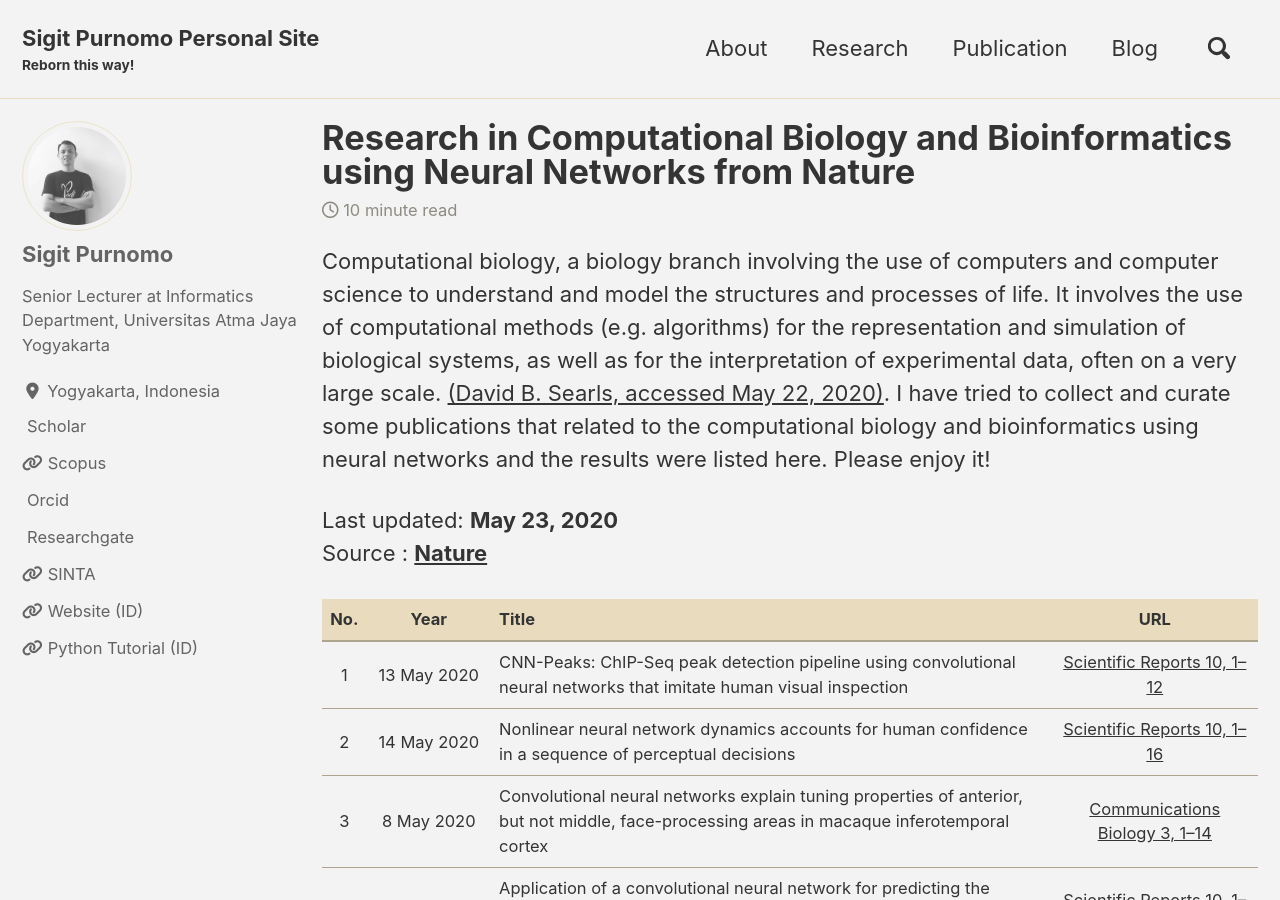
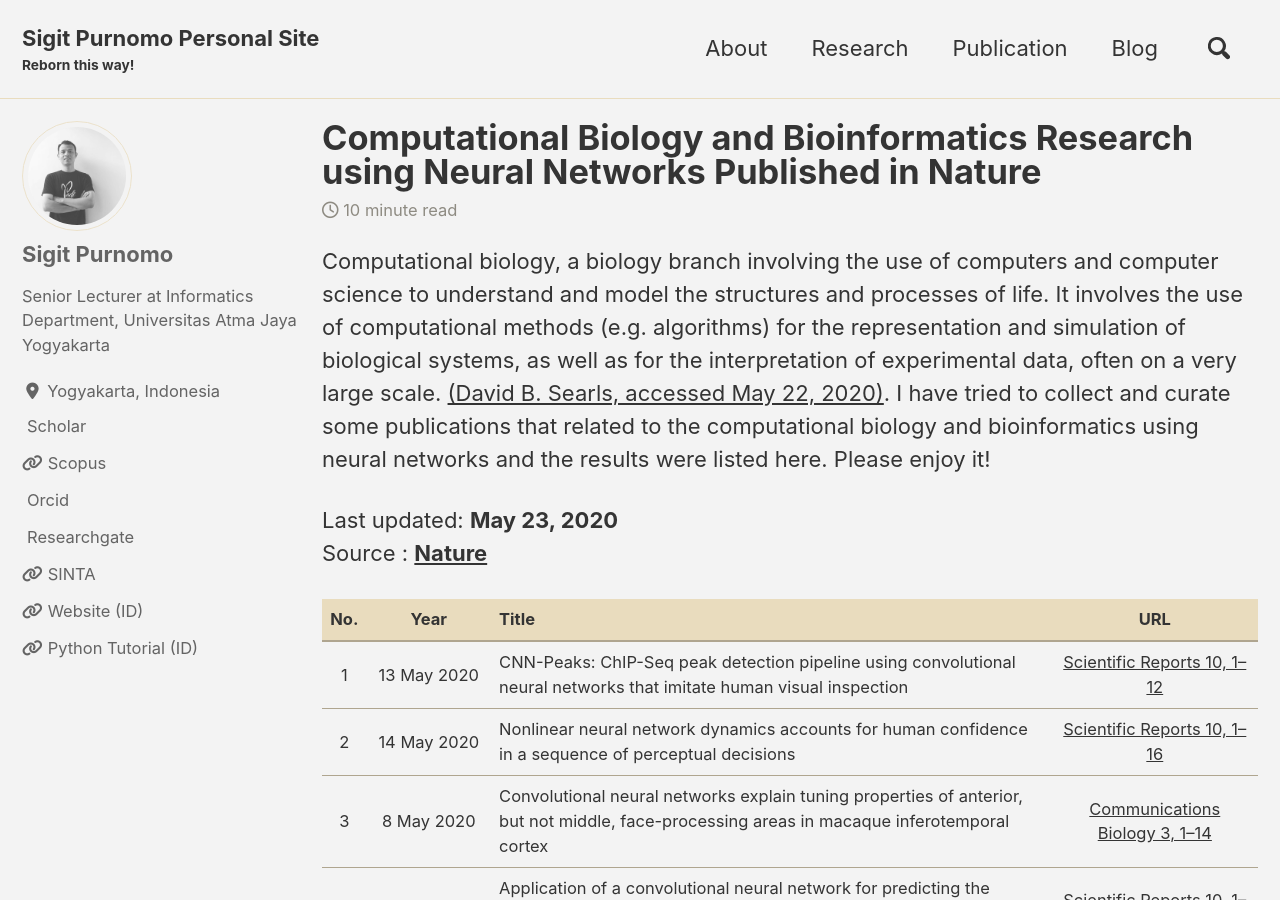
Before and after one commit to sigit-purnomo/sigit-purnomo.github.io, a Jekyll site: the page built from _posts/2020-05-23-research-in-computational-biology-and-bioinformatics-using-neural-networks-from-nature.md, in a window 1280 px wide and 900 px high. Built offline with Jekyll 4.4.1, drawn with Linux system fonts in a browser that asks for light colours; cached includes are drawn as plain includes; nearby versions of some CDN libraries; a style sheet for code colours, icons or effects is not loaded.

Commit message:
Update the title post

```diff
--- a/_posts/2020-05-23-research-in-computational-biology-and-bioinformatics-using-neural-networks-from-nature.md
+++ b/_posts/2020-05-23-research-in-computational-biology-and-bioinformatics-using-neural-networks-from-nature.md
@@ -1,8 +1,8 @@
 ---
-title:  "Research in Computational Biology and Bioinformatics using Neural Networks from Nature"
+title:  "Computational Biology and Bioinformatics Research using Neural Networks Published in Nature"
 excerpt: "Computational biology, a biology branch involving the use of computers and computer science to understand and model the structures and processes of life. It involves the use of computational methods (e.g. algorithms) for the representation and simulation of biological systems, as well as for the interpretation of experimental data, often on a very large scale. I have tried to collect and curate some publications that related to the computational biology and bioinformatics using neural networks and the results were listed here. Please enjoy it! "
 date: 2020-05-23
-permalink: /posts/2020/05/research-in-computational-biology-and-bioinformatics-using-neural-networks-from-nature/
+permalink: /posts/2020/05/computational-biology-and-bioinformatics-research-using-neural-networks-published-in-nature/
 categories: [machine-learning, deep-learning]
 tags: [computational-biology-and-bioinformatics, neural-networks]
 ---
```
Also changed, not shown: _drafts/2020-05-23-research-in-computational-biology-and-bioinformatics-using-neural-networks-from-nature.md (+2 -2 lines), 1 other file.
